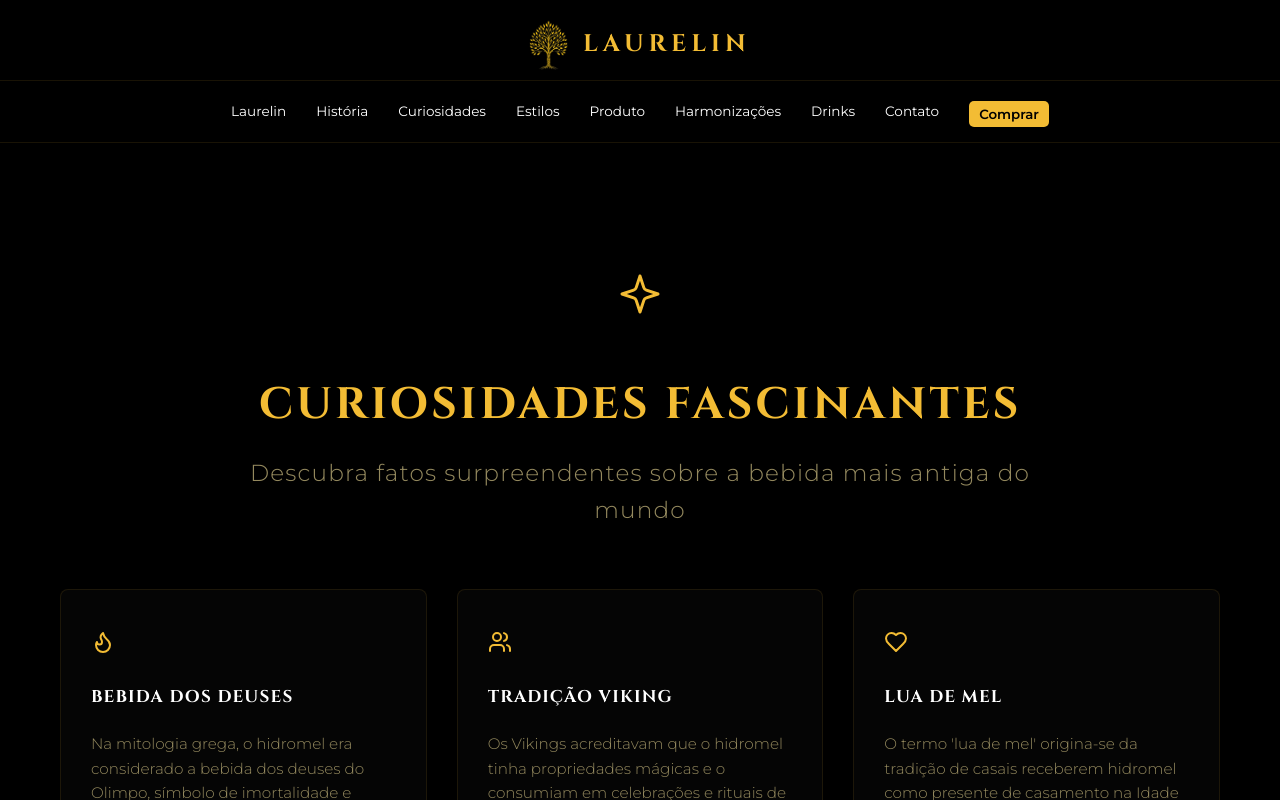
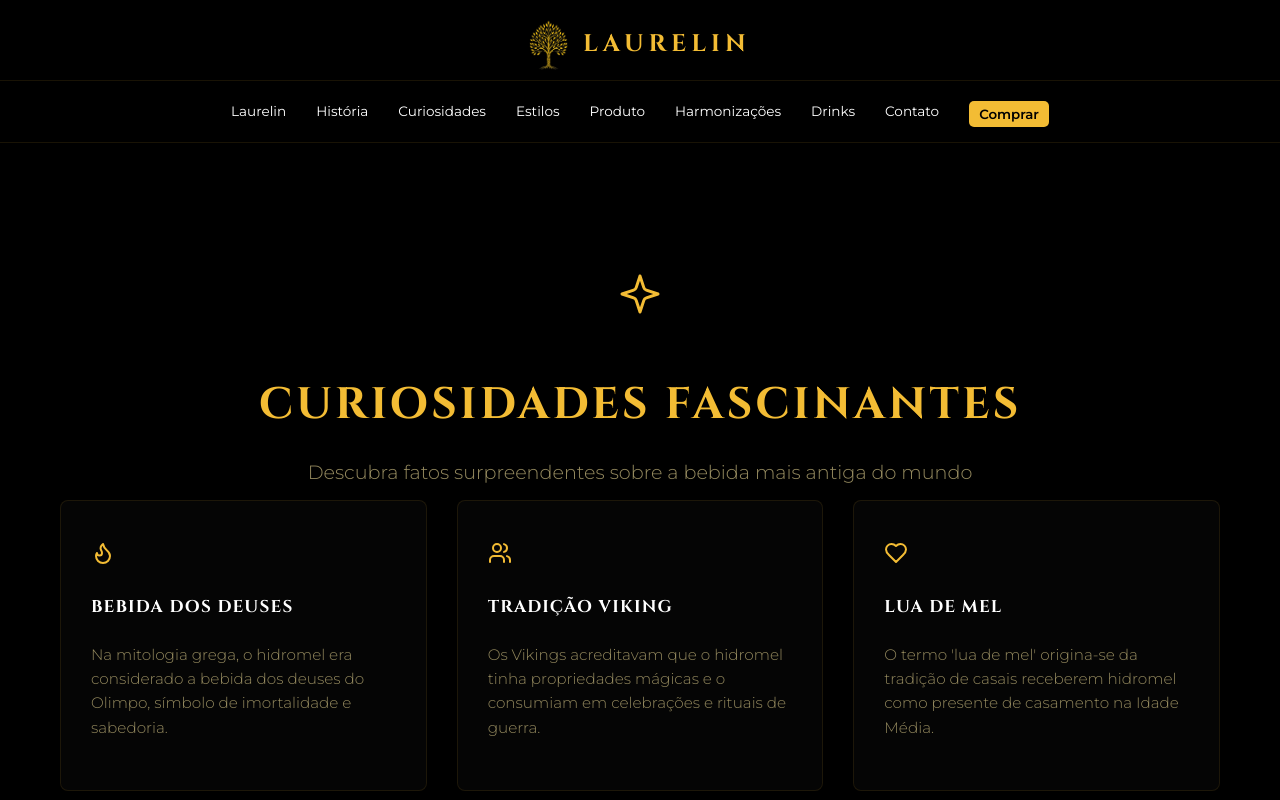
Before and after one commit to dmrademir/laurelin-app, a React (Vite) app: page /curiosidades in a window 1280 px wide. Shown: the top 800 px of the page. Built offline with nearby package versions, Linux system fonts and the light colour scheme.

Commit message:
Fix: Subtitles

```diff
--- a/src/pages/Curiosidades.jsx
+++ b/src/pages/Curiosidades.jsx
@@ -8,7 +8,7 @@ export default function Curiosidades() {
             <svg xmlns="http://www.w3.org/2000/svg" width="48" height="48" viewBox="0 0 24 24" fill="none" stroke="currentColor" strokeWidth="1.5" strokeLinecap="round" strokeLinejoin="round"><path d="m12 3-1.912 5.813a2 2 0 0 1-1.275 1.275L3 12l5.813 1.912a2 2 0 0 1 1.275 1.275L12 21l1.912-5.813a2 2 0 0 1 1.275-1.275L21 12l-5.813-1.912a2 2 0 0 1-1.275-1.275L12 3Z"/></svg>
           </div>
           <h2 className="section-title curiosities-title">Curiosidades Fascinantes</h2>
-          <p className="curiosities-subtitle">Descubra fatos surpreendentes sobre a bebida mais antiga do mundo</p>
+          <p className="subtitle">Descubra fatos surpreendentes sobre a bebida mais antiga do mundo</p>
         </div>
 
         <div className="curiosities-grid">
--- a/src/pages/Estilos.jsx
+++ b/src/pages/Estilos.jsx
@@ -8,7 +8,7 @@ export default function Estilos() {
             <svg xmlns="http://www.w3.org/2000/svg" width="48" height="48" viewBox="0 0 24 24" fill="none" stroke="var(--gold)" strokeWidth="1.5" strokeLinecap="round" strokeLinejoin="round"><path d="M17.5 19c.7 0 1.2-.6 1.2-1.3V8.8c0-.4-.2-.8-.6-1L12 4 5.9 7.8c-.4.2-.6.6-.6 1v8.9c0 .7.5 1.3 1.2 1.3h11z"/><path d="M12 21v-8"/></svg>
           </div>
           <h2 className="style-title">Estilos De Hidromel</h2>
-          <p className='style-subtitle'>Conheça as diferentes categorias e características de cada estilo</p>
+          <p className='subtitle'>Conheça as diferentes categorias e características de cada estilo</p>
         </div>
 
         <div className="styles-grid">
--- a/src/pages/Harmonizacoes.jsx
+++ b/src/pages/Harmonizacoes.jsx
@@ -20,7 +20,7 @@ export default function Harmonizacoes() {
           </div>
 
           <div className="pairing-subtitle-container">
-            <p className="pairing-subtitle">Descubra combinações perfeitas entre hidromel e pratos deliciosos</p>
+            <p className="subtitle">Descubra combinações perfeitas entre hidromel e pratos deliciosos</p>
           </div>
         </div>
 
```
